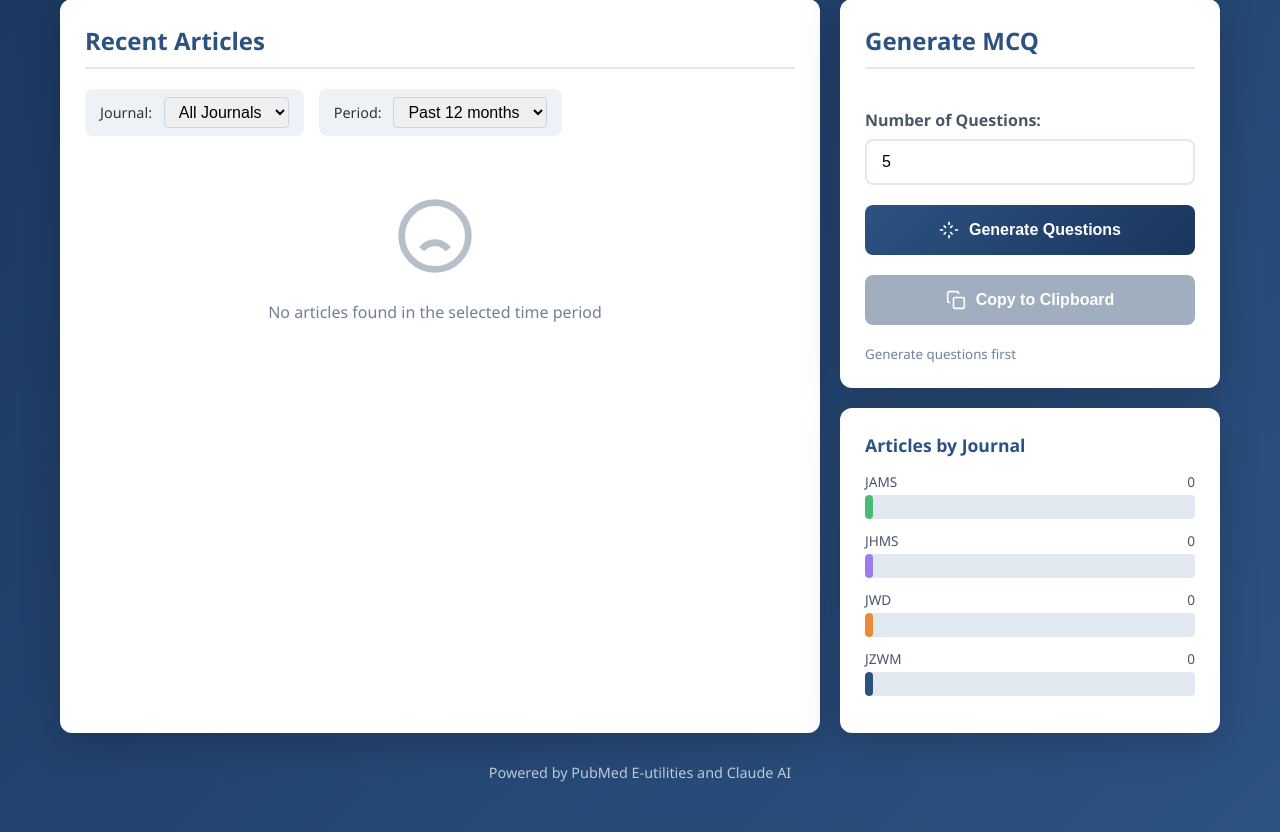
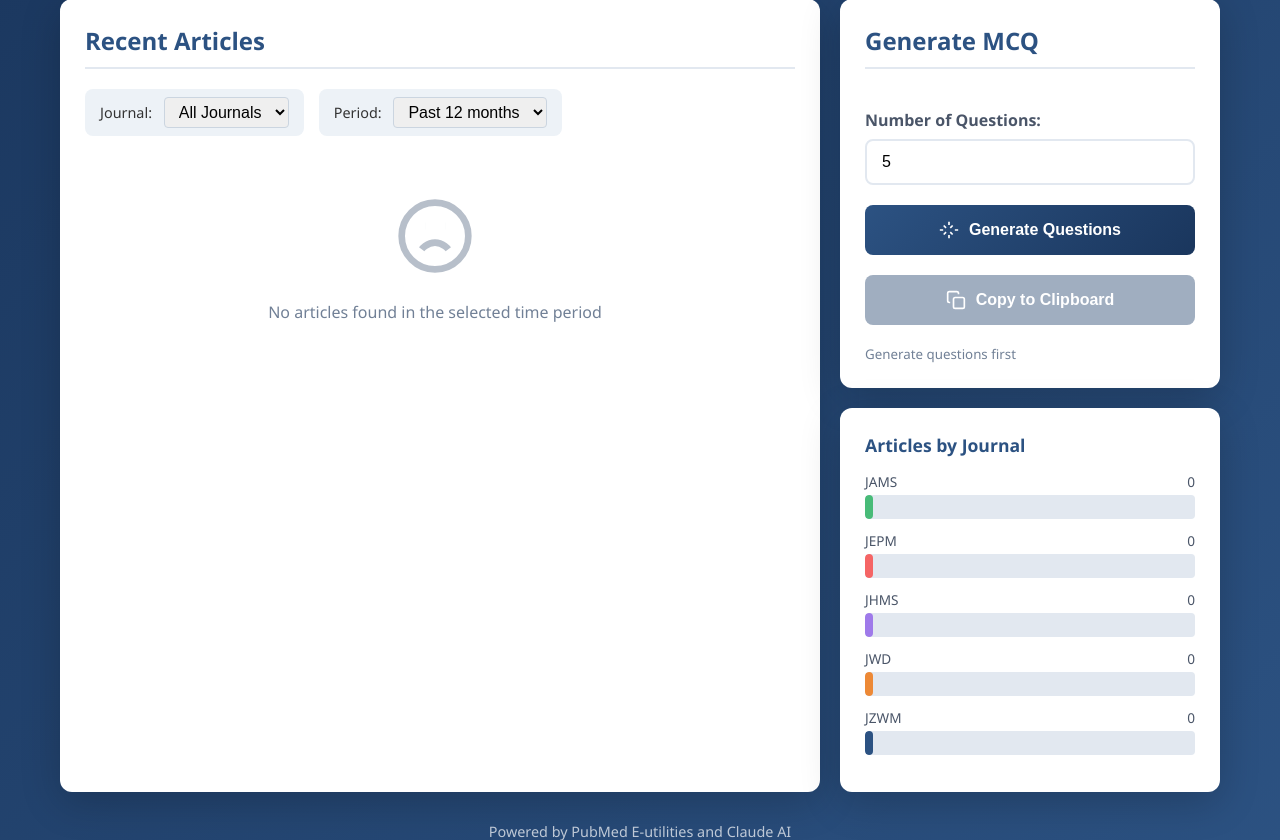
Before and after one commit to hbeaufrere/Board-Prep, a Flask app: page / in a window 1280 px wide. Shown: the part 217-1057 px from the top of the page. Run offline with Flask 3, Linux system fonts and the light colour scheme; data that the repository does not hold is empty.

Commit message:
Add Journal of Exotic Pet Medicine (JEPM)
- Add JEPM with ISSN 1557-5063 via CrossRef API
- Add JEPM to dropdown, barplot, and article styling
- Red color (#f56565) for JEPM articles and chart
- Journal abbreviation: J Exot Pet Med

https://claude.ai/code/session_01A3oZS7nHakz5ShMArYLLXY

```diff
--- a/app.py
+++ b/app.py
@@ -45,6 +45,13 @@ JOURNALS = {
         "name": "Journal of Herpetological Medicine and Surgery",
         "abbrev": "JHMS",
         "issn": "1529-9651",
+        "exclude": None,
+        "source": "crossref"
+    },
+    "JEPM": {
+        "name": "Journal of Exotic Pet Medicine",
+        "abbrev": "JEPM",
+        "issn": "1557-5063",
         "exclude": None,
         "source": "crossref"
     }
--- a/templates/index.html
+++ b/templates/index.html
@@ -212,6 +212,10 @@
             border-left-color: #9f7aea;
         }
 
+        .article-item.jepm {
+            border-left-color: #f56565;
+        }
+
         .article-title {
             font-weight: 600;
             color: #2d3748;
@@ -396,6 +400,7 @@
         .chart-bar.jams { background: #48bb78; }
         .chart-bar.jwd { background: #ed8936; }
         .chart-bar.jhms { background: #9f7aea; }
+        .chart-bar.jepm { background: #f56565; }
 
         .sidebar {
             display: flex;
@@ -437,6 +442,7 @@
                             <option value="JAMS">JAMS</option>
                             <option value="JWD">JWD</option>
                             <option value="JHMS">JHMS</option>
+                            <option value="JEPM">JEPM</option>
                         </select>
                     </div>
                     <div class="stat-item">
@@ -531,7 +537,8 @@
             'JZWM': 'J Zoo Wildl Med',
             'JAMS': 'J Avian Med Surg',
             'JWD': 'J Wildl Dis',
-            'JHMS': 'J Herpetol Med Surg'
+            'JHMS': 'J Herpetol Med Surg',
+            'JEPM': 'J Exot Pet Med'
         };
 
         function getJournalAbbrev(journalName) {
@@ -541,6 +548,7 @@
             if (lower.includes('avian')) return 'J Avian Med Surg';
             if (lower.includes('wildl') && lower.includes('dis')) return 'J Wildl Dis';
             if (lower.includes('herpetol')) return 'J Herpetol Med Surg';
+            if (lower.includes('exotic') && lower.includes('pet')) return 'J Exot Pet Med';
             return journalName;
         }
 
@@ -585,6 +593,7 @@
                             if (journalLower.includes('avian')) journalClass = 'jams';
                             else if (journalLower.includes('wildl dis') || journalLower.includes('wildlife dis')) journalClass = 'jwd';
                             else if (journalLower.includes('herpetol')) journalClass = 'jhms';
+                            else if (journalLower.includes('exotic') && journalLower.includes('pet')) journalClass = 'jepm';
 
                             return `
                             <div class="article-item ${journalClass}">
```
